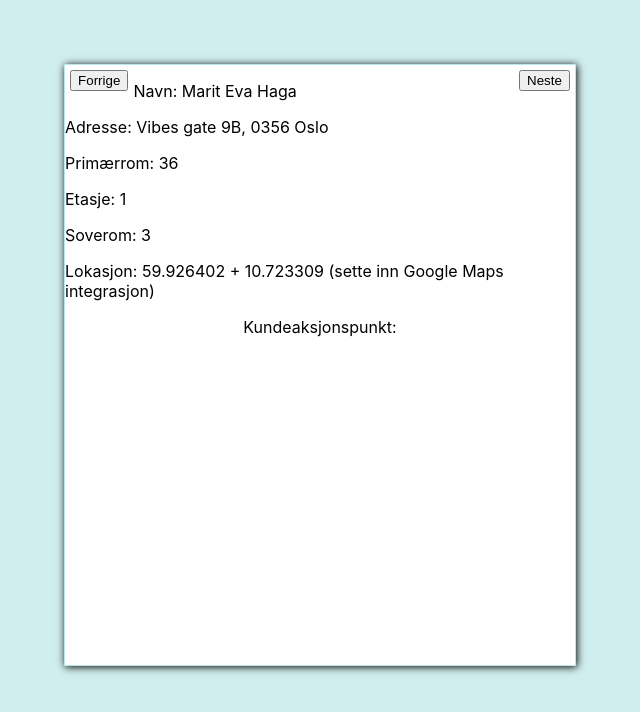
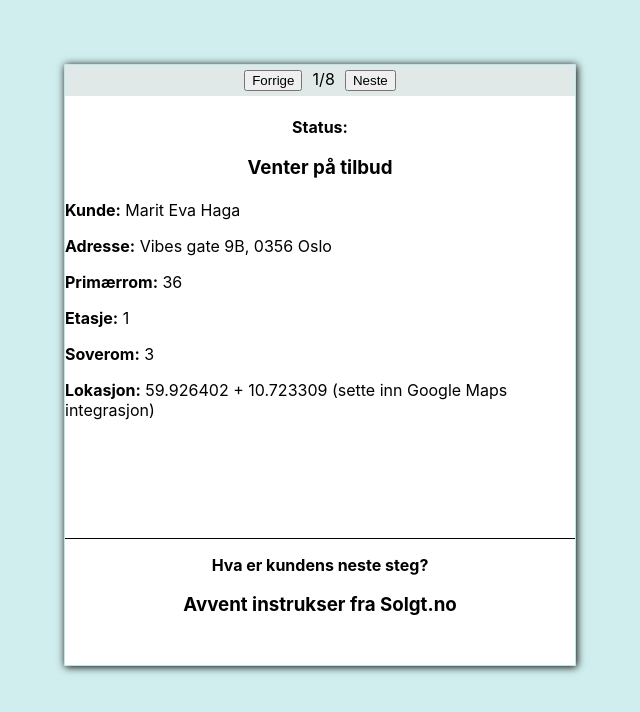
Before and after one commit to JonasSay/solgtnocase, a React (Create React App) app: page / in a window 1280 px wide. Shown: the top 712 px of the page, without its empty margins (320-960 px from the left). Built offline with nearby package versions, Linux system fonts and the light colour scheme.

Commit message:
finishing touches

```diff
--- a/src/App.css
+++ b/src/App.css
@@ -12,10 +12,11 @@
   box-shadow: 1px 1px 8px ;
   border: 1px solid #bbe7e7;
   text-align: center;
+  position: relative;
 }
 
 .buttons {
- background-color: #eed1d8;
+  background-color: #e0e9e7;
   display: block;
   width: 100%;
 }
@@ -24,14 +25,19 @@
   text-align: left;
 }
 
-.forrigeButton {
-  float: left;
-  margin: 1% 1%;
+.forrige-button {
+  margin: 1% 2%;
 }
 
-.nesteButton {
-  float: right;
-  margin: 1% 1%;
+.neste-button {
+  margin: 1% 2%;
+}
+
+.customer-action {
+  border-top: 1px solid;
+  position: absolute;
+  bottom: 5%;
+  width: 100%;
 }
 
 body{
--- a/src/components/CustomerView.js
+++ b/src/components/CustomerView.js
@@ -11,39 +11,62 @@ const CustomerView = () => {
   function showCustomer() {
     return (
         <div className="customer-info">
-          <p>Navn: {customerData[myState].navn}</p>
-          <p>Adresse: {customerData[myState].adresse}</p>
-          <p>Primærrom: {customerData[myState].prom}</p>
-          <p>Etasje: {customerData[myState].etasje}</p>
-          <p>Soverom: {customerData[myState].soverom}</p>
-          <p>Lokasjon: {customerData[myState].lat} + {customerData[myState].lon} (sette inn Google Maps integrasjon)</p>
+          <p><span style={{fontWeight: "bold"}}>Kunde:</span> {customerData[myState].navn}</p>
+          <p><span style={{fontWeight: "bold"}}>Adresse:</span> {customerData[myState].adresse}</p>
+          <p><span style={{fontWeight: "bold"}}>Primærrom:</span> {customerData[myState].prom}</p>
+          <p><span style={{fontWeight: "bold"}}>Etasje:</span> {customerData[myState].etasje}</p>
+          <p><span style={{fontWeight: "bold"}}>Soverom:</span> {customerData[myState].soverom}</p>
+          <p><span style={{fontWeight: "bold"}}>Lokasjon:</span> {customerData[myState].lat} + {customerData[myState].lon} (sette inn Google Maps integrasjon)</p>
         </div>
     )
   }
 
+  // I am very very very very very sorry for this complete eyesore, but I was running out of time
   function showCurrentStage(stageIndex) {
-    switch (stageIndex) {
-      case "Venter på tilbud":
-        setMyStageIndex(0)
-        break;
-      case "Tilbud opprettet":
-        setMyStageIndex(1)
-        break;
-      case "Tilbud akseptert":
-        setMyStageIndex(2)
-        break;
-      case "Venter på endelig tilbud":
-        setMyStageIndex(3)
-        break;
-      case "Endelig tilbud opprettet":
-        setMyStageIndex(4)
-        break;
-      case "Venter på overtagelse":
-        setMyStageIndex(5)
-        break;
-      case "Avsluttet":
-        setMyStageIndex(6);
-        break;
+    const customerAction = customerData[myState].status
+    const stage1 = "Venter på tilbud"
+    const stage2 = "Tilbud opprettet"
+    const stage3 = "Tilbud akseptert"
+    const stage4 = "Venter på endelig tilbud"
+    const stage5 = "Endelig tilbud opprettet"
+    const stage6 = "Venter på overtagelse"
+    const stage7 = "Avsluttet"
+
+    switch (customerAction) {
+      case stage1:
+        return (<h4 className="progress-line">
+          Status:<h3>Venter på tilbud</h3>
+        </h4>)
+      case stage2:
+        return (
+            <h4 className="progress-line">
+              Status:<h3>Tilbud opprettet</h3>
+            </h4>)
+      case stage3:
+        return (
+            <h4 className="progress-line">
+              Status:<h3>Tilbud akseptert</h3>
+            </h4>)
+      case stage4:
+        return (
+            <h4 className="progress-line">
+              Status:<h3>Venter på endelig tilbud</h3>
+            </h4>)
+      case stage5:
+        return (
+            <h4 className="progress-line">
+              Status:<h3>Endelig tilbud opprettet</h3>
+            </h4>)
+      case stage6:
+        return (
+            <h4 className="progress-line">
+              Status:<h3>Venter på overtagelse</h3>
+            </h4>)
+      case stage7:
+        return (
+            <h4 className="progress-line">
+              Status:<h3>Avsluttet</h3>
+            </h4>)
     }
   }
 
@@ -63,13 +86,18 @@ const CustomerView = () => {
       <div className="container">
 
         <div className="buttons">
-          <button onClick={showPreviousCustomer} className="forrigeButton">Forrige</button>
-          <button onClick={showNextCustomer} className="nesteButton">Neste</button>
+          <button onClick={showPreviousCustomer} className="forrige-button">Forrige</button>
+          {myState + 1 + "/" + customerData.length}
+          <button onClick={showNextCustomer} className="neste-button">Neste</button>
         </div>
-          {showCustomer()}
-          <div className="customer-action">
-            <p>Kundeaksjonspunkt: {customerData[myState].kundeaksjonspunkt}</p>
-          </div>
+        {showCurrentStage()}
+        {showCustomer()}
+        <div className="customer-action">
+          <p style={{fontWeight: "bold"}}>Hva er kundens neste steg?</p>
+          {customerData[myState].kundeaksjonspunkt ?
+              <h3>{customerData[myState].kundeaksjonspunkt}</h3> :
+              <h3>Avvent instrukser fra Solgt.no</h3>}
+        </div>
       </div>
   )
 }
```
